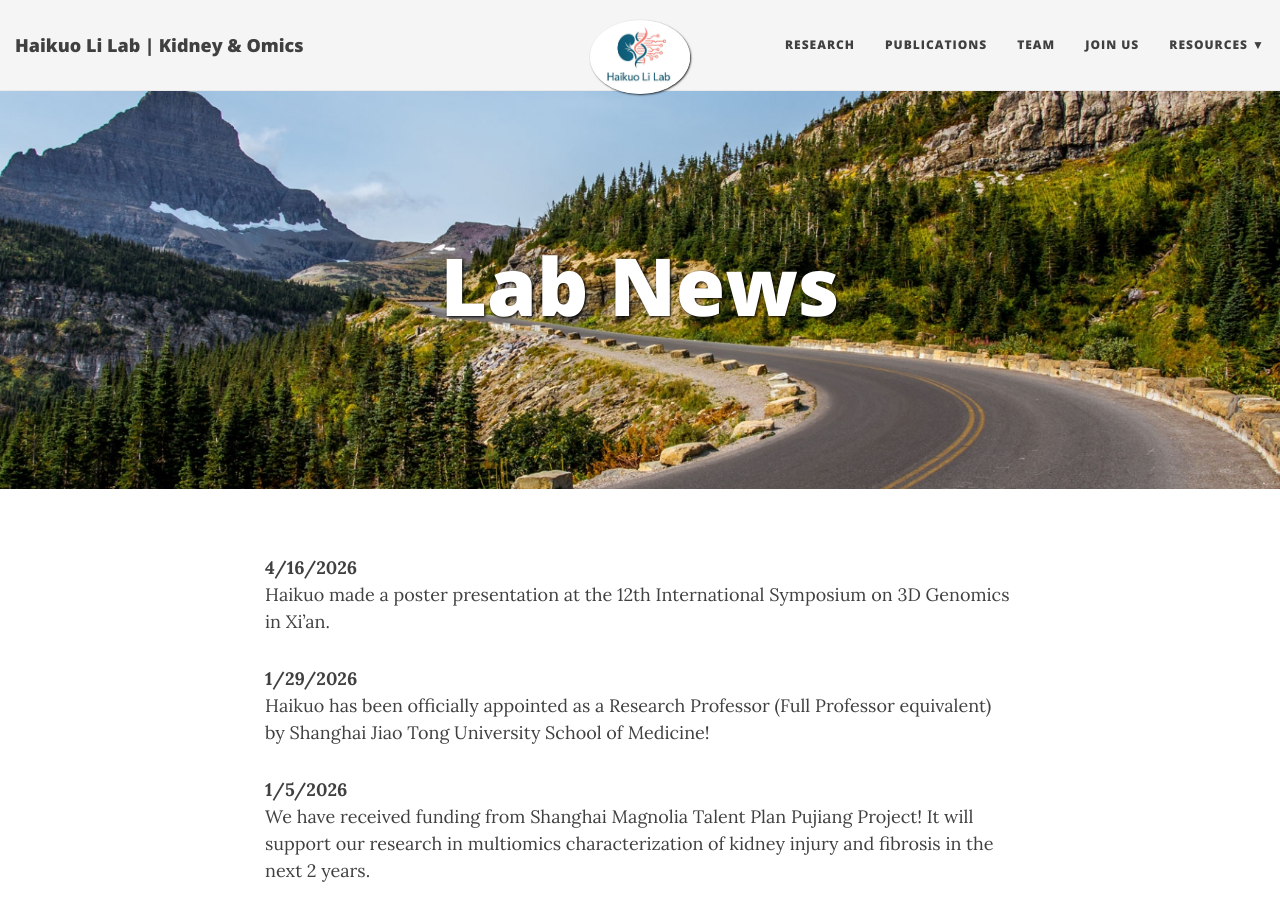
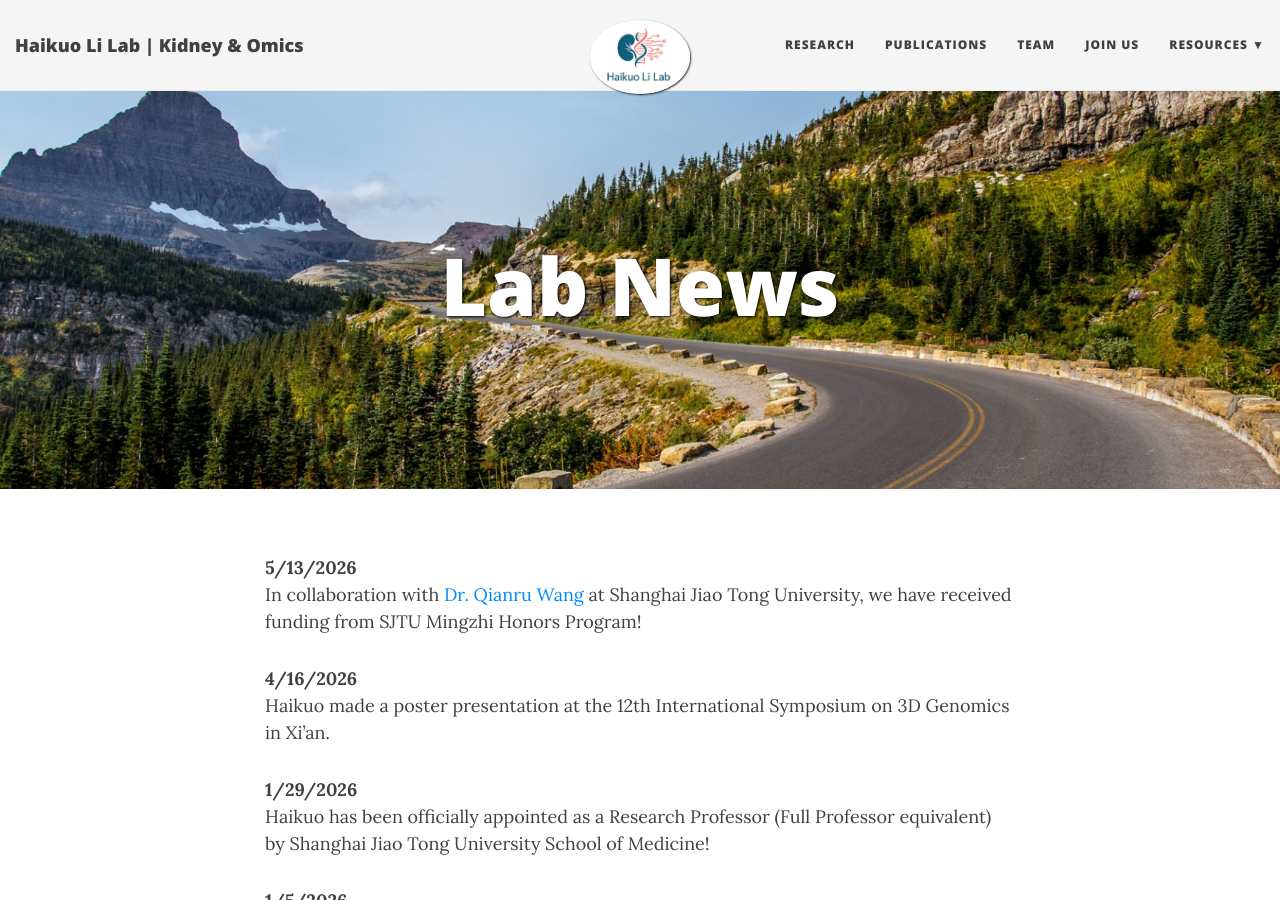
Before and after one commit to TheLiLab/thelilab.github.io, a Jekyll site: the page built from News.md, in a window 1280 px wide and 900 px high. Built offline with Jekyll 4.4.1, drawn with Linux system fonts in a browser that asks for light colours; nearby versions of some CDN libraries.

Commit message:
Update News.md

```diff
--- a/News.md
+++ b/News.md
@@ -6,6 +6,8 @@ bigimg:
 - "/img/road_pic.jpg"
 
 ---
+<strong>5/13/2026</strong><br>
+In collaboration with <a href="https://en.bme.sjtu.edu.cn/show-33-210.html" target="_blank">Dr. Qianru Wang</a> at Shanghai Jiao Tong University, we have received funding from SJTU Mingzhi Honors Program!
 
 <strong>4/16/2026</strong><br>
 Haikuo made a poster presentation at the 12th International Symposium on 3D Genomics in Xi’an.
```
